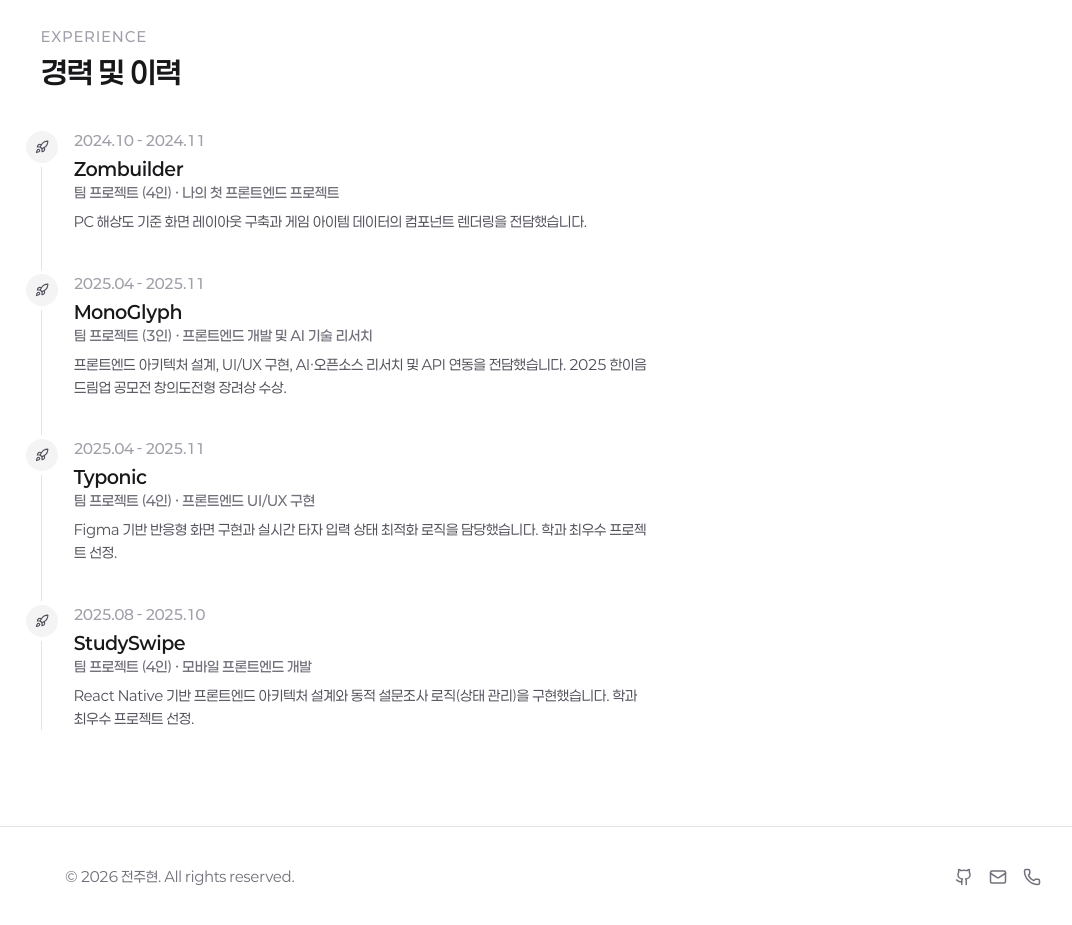
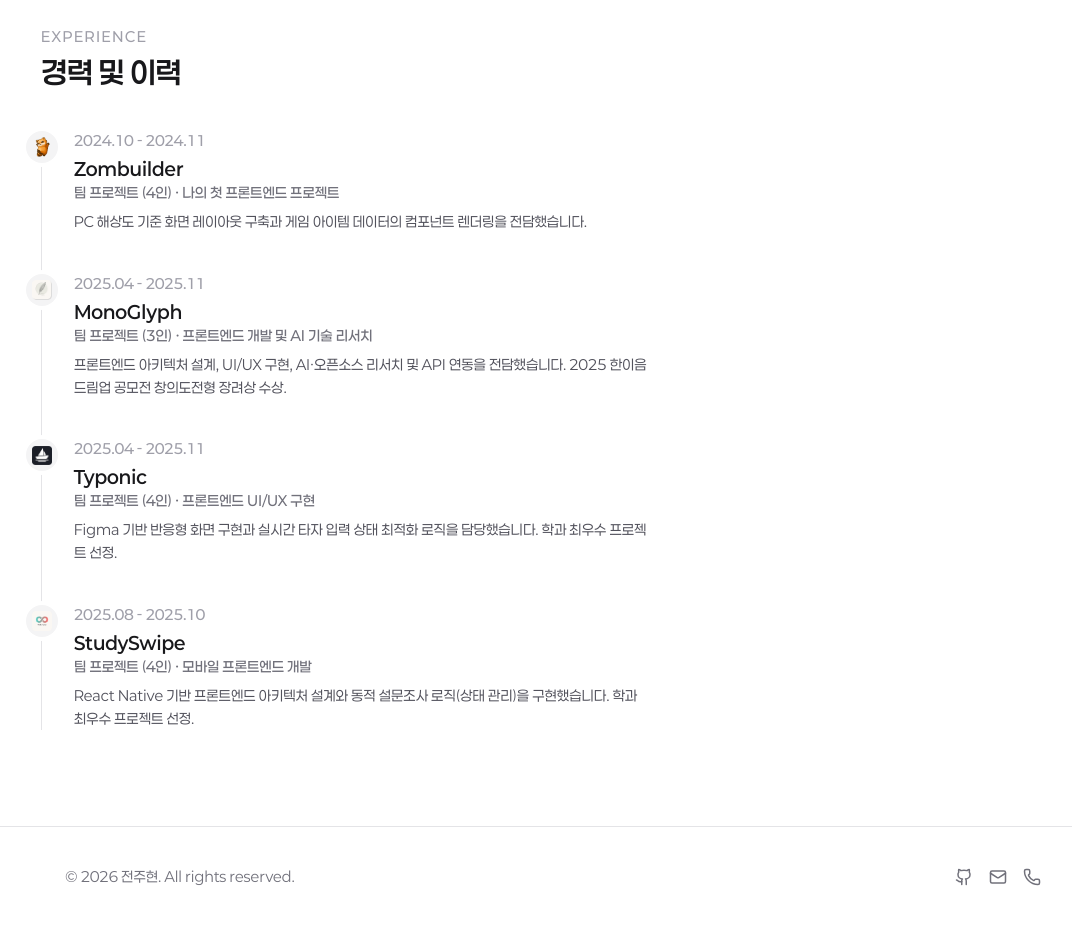
Before and after one commit to JEONJOOHYUN/portfolio, a Next.js app: page / in a window 1280 px wide. Shown: the part 2560-3485 px from the top of the page, without its empty margins (87-1159 px from the left). Built offline with nearby package versions, Linux system fonts and the light colour scheme.

Commit message:
Show project logos in the Experience timeline
Link each timeline entry to its project via projectId and render the project's icon there instead of a generic type icon, since every entry is one of the four portfolio projects.

```diff
--- a/components/Experience.tsx
+++ b/components/Experience.tsx
@@ -1,5 +1,6 @@
 "use client";
 
+import Image from "next/image";
 import { motion } from "framer-motion";
 import { Briefcase, GraduationCap, Rocket } from "lucide-react";
 import { portfolioData } from "@/data/portfolio";
@@ -12,7 +13,7 @@ const TYPE_ICONS = {
 };
 
 export function Experience() {
-  const { timeline } = portfolioData;
+  const { timeline, projects } = portfolioData;
 
   return (
     <section id="experience" className="px-6 py-24">
@@ -21,7 +22,9 @@ export function Experience() {
 
         <ol className="relative border-s border-zinc-200 dark:border-zinc-800">
           {timeline.map((item, i) => {
+            const project = projects.find((p) => p.id === item.projectId);
             const Icon = TYPE_ICONS[item.type];
+
             return (
               <motion.li
                 key={item.id}
@@ -31,8 +34,18 @@ export function Experience() {
                 transition={{ duration: 0.5, delay: i * 0.08 }}
                 className="mb-10 ms-8 last:mb-0"
               >
-                <span className="absolute -start-4 flex h-8 w-8 items-center justify-center rounded-full bg-zinc-100 ring-4 ring-white dark:bg-zinc-800 dark:ring-black">
-                  <Icon size={14} className="text-zinc-600 dark:text-zinc-300" />
+                <span className="absolute -start-4 flex h-8 w-8 items-center justify-center overflow-hidden rounded-full bg-zinc-100 ring-4 ring-white dark:bg-zinc-800 dark:ring-black">
+                  {project ? (
+                    <Image
+                      src={project.icon}
+                      alt={`${project.title} 로고`}
+                      width={20}
+                      height={20}
+                      className="h-5 w-5 object-contain"
+                    />
+                  ) : (
+                    <Icon size={14} className="text-zinc-600 dark:text-zinc-300" />
+                  )}
                 </span>
                 <p className="text-sm font-medium text-zinc-400 dark:text-zinc-500">
                   {item.period}
--- a/data/portfolio.ts
+++ b/data/portfolio.ts
@@ -57,6 +57,8 @@ export interface TimelineItem {
   organization: string;
   description: string;
   type: "work" | "education" | "project";
+  /** projects 배열의 id와 매칭되면, 아이콘 대신 해당 프로젝트 로고를 보여줍니다. */
+  projectId?: string;
 }
 
 export interface PortfolioData {
@@ -226,6 +228,7 @@ export const portfolioData: PortfolioData = {
       description:
         "PC 해상도 기준 화면 레이아웃 구축과 게임 아이템 데이터의 컴포넌트 렌더링을 전담했습니다.",
       type: "project",
+      projectId: "zombuilder",
     },
     {
       id: "timeline-monoglyph",
@@ -235,6 +238,7 @@ export const portfolioData: PortfolioData = {
       description:
         "프론트엔드 아키텍처 설계, UI/UX 구현, AI·오픈소스 리서치 및 API 연동을 전담했습니다. 2025 한이음 드림업 공모전 창의도전형 장려상 수상.",
       type: "project",
+      projectId: "monoglyph",
     },
     {
       id: "timeline-typonic",
@@ -244,6 +248,7 @@ export const portfolioData: PortfolioData = {
       description:
         "Figma 기반 반응형 화면 구현과 실시간 타자 입력 상태 최적화 로직을 담당했습니다. 학과 최우수 프로젝트 선정.",
       type: "project",
+      projectId: "typonic",
     },
     {
       id: "timeline-studyswipe",
@@ -253,6 +258,7 @@ export const portfolioData: PortfolioData = {
       description:
         "React Native 기반 프론트엔드 아키텍처 설계와 동적 설문조사 로직(상태 관리)을 구현했습니다. 학과 최우수 프로젝트 선정.",
       type: "project",
+      projectId: "studyswipe",
     },
   ],
 };
```
